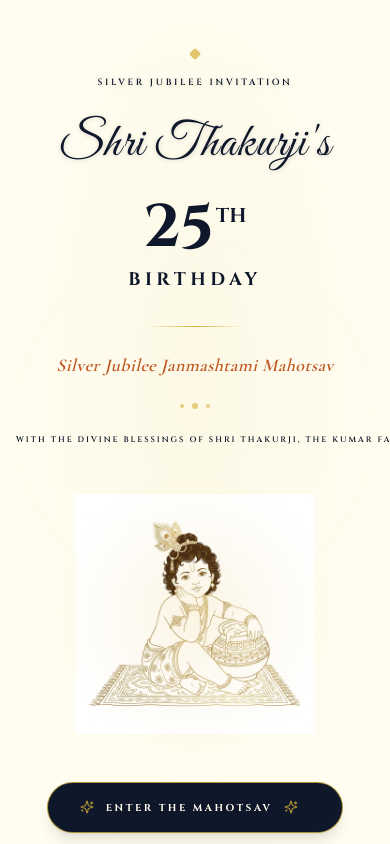
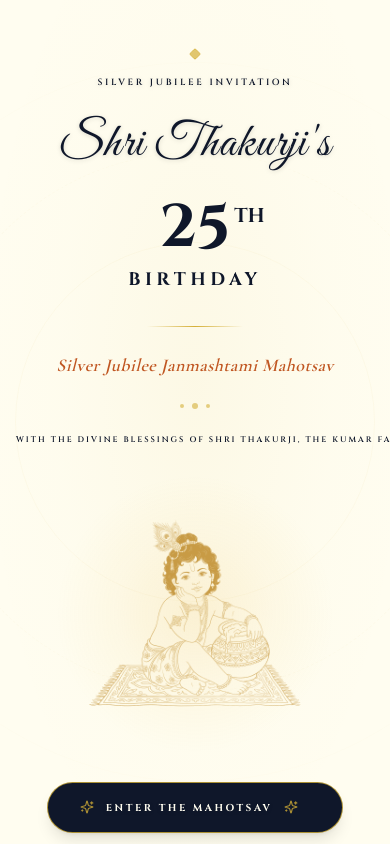
Before and after one commit to romeopulasaria/Janamashtami_Evite, a Next.js app: page / in a window 390 px wide. Built offline with nearby package versions, Linux system fonts and the light colour scheme.

Commit message:
fix: make krishna lineart fully transparent natively and perfectly center hero stack

```diff
--- a/src/components/BabyKrishnaLineArt.tsx
+++ b/src/components/BabyKrishnaLineArt.tsx
@@ -32,18 +32,16 @@ export const BabyKrishnaLineArt: React.FC<BabyKrishnaLineArtProps> = ({
       />
 
       {/* 2. Krishna Line-Art Layer */}
-      {/* We use mix-blend-mode: multiply to perfectly strip the white background,
-          leaving only the antique-gold line art printed onto the ivory paper below. */}
+      {/* The PNG asset itself has a genuinely transparent background. */}
       <div
         className="relative z-10 pointer-events-none"
         style={{
           width: "clamp(240px, 35vw, 320px)",
           height: "clamp(240px, 35vw, 320px)",
-          mixBlendMode: "multiply",
         }}
       >
         <Image
-          src="/images/krishna-lineart.png"
+          src="/images/krishna-lineart-transparent.png"
           alt="Baby Krishna Line Art"
           fill
           priority
--- a/src/components/Chapter1Arrival.tsx
+++ b/src/components/Chapter1Arrival.tsx
@@ -100,11 +100,11 @@ export const Chapter1Arrival: React.FC = () => {
             transition={{ duration: 0.8, delay: 1.35, ease: "easeOut" }}
             className="font-cinzel text-[#0f172a] flex flex-col items-center mb-8"
           >
-            <div className="flex items-start">
+            <div className="relative flex justify-center">
               <span className="text-6xl sm:text-7xl md:text-[5.5rem] leading-none font-bold">25</span>
-              <span className="text-xl sm:text-2xl font-bold mt-1 ml-0.5">TH</span>
+              <span className="absolute left-full top-1 ml-1 text-xl sm:text-2xl font-bold">TH</span>
             </div>
-            <div className="text-lg sm:text-xl md:text-2xl tracking-[0.25em] font-bold mt-2">
+            <div className="text-lg sm:text-xl md:text-2xl tracking-[0.25em] font-bold mt-2 text-center">
               BIRTHDAY
             </div>
           </motion.div>
```
Also changed, not shown: public/images/krishna-lineart-transparent.png.
